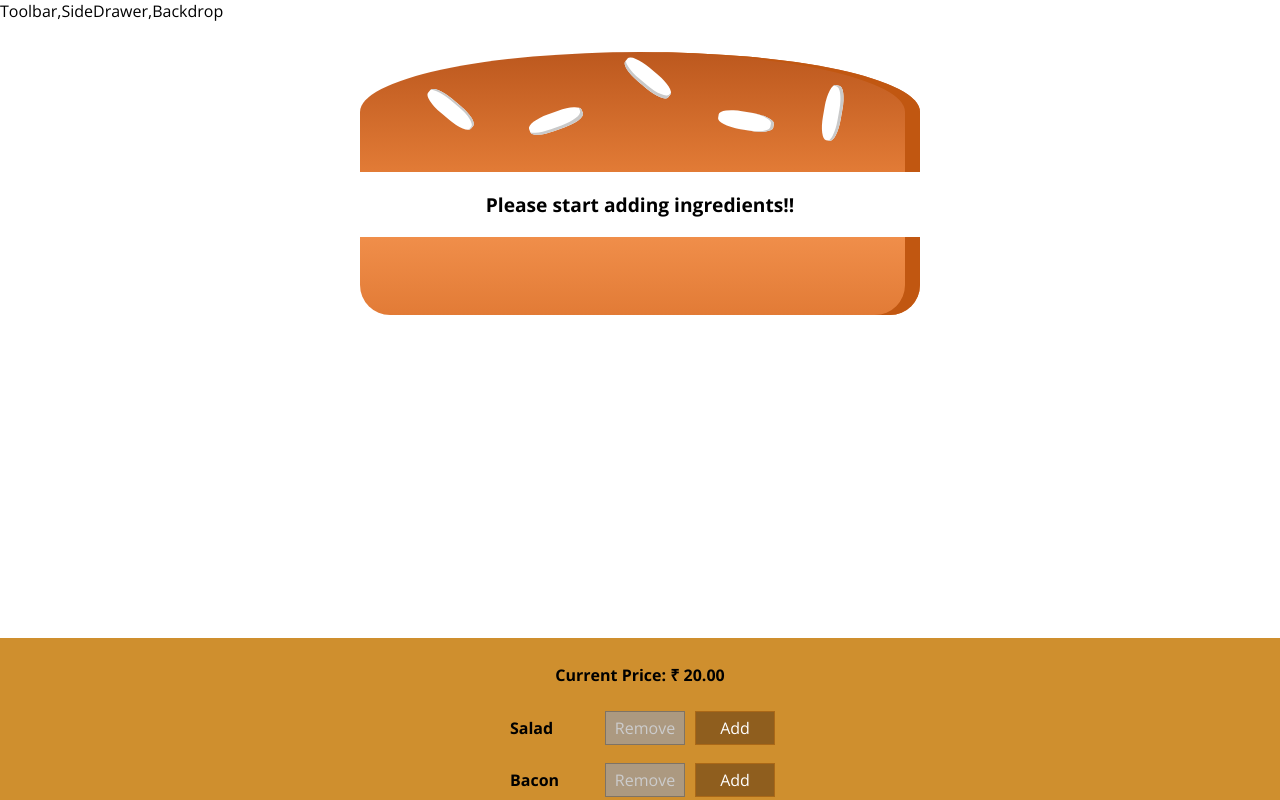
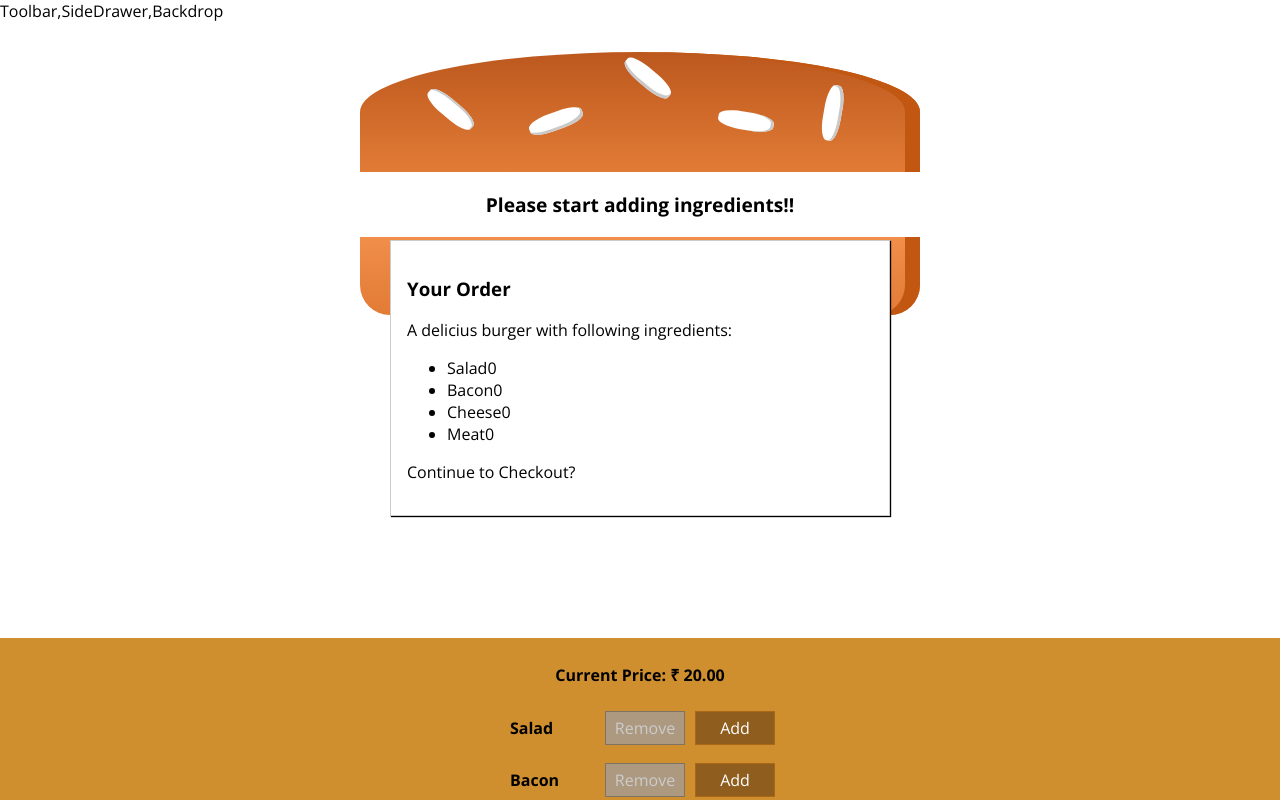
Before and after one commit to SaiChandra2896/Burger-Builder, a React (Create React App) app: page / in a window 1280 px wide. Shown: the top 800 px of the page. Built offline with nearby package versions, Linux system fonts and the light colour scheme.

Commit message:
add ordersummary component

```diff
--- /dev/null
+++ b/src/components/Burger/OrderSummary/OrderSummary.js
@@ -0,0 +1,23 @@
+import React from "react";
+import Aux from "../../../hoc/Aux";
+const orderSummary = props => {
+  const ingredientSummary = Object.keys(props.ingredients).map(igKey => {
+    return (
+      <li key={igKey}>
+        <span style={{ textTransform: "capitalize" }}>{igKey}</span>
+        {props.ingredients[igKey]}
+      </li>
+    );
+  });
+
+  return (
+    <Aux>
+      <h3>Your Order</h3>
+      <p>A delicius burger with following ingredients:</p>
+      <ul>{ingredientSummary}</ul>
+      <p>Continue to Checkout?</p>
+    </Aux>
+  );
+};
+
+export default orderSummary;
--- /dev/null
+++ b/src/components/UI/Modal.js
@@ -0,0 +1,6 @@
+import React from "react";
+import classes from "./Modal.module.css";
+
+const modal = props => <div className={classes.Modal}>{props.children}</div>;
+
+export default modal;
--- /dev/null
+++ b/src/components/UI/Modal.module.css
@@ -0,0 +1,20 @@
+.Modal {
+  position: fixed;
+  z-index: 500;
+  background-color: white;
+  width: 70%;
+  border: 1px solid #ccc;
+  box-shadow: 1px 1px 1px black;
+  padding: 16px;
+  left: 15%;
+  top: 30%;
+  box-sizing: border-box;
+  transition: all 0.3s ease-out;
+}
+
+@media (min-width: 600px) {
+  .Modal {
+    width: 500px;
+    left: calc(50% - 250px);
+  }
+}
--- a/src/containers/BurgerBuilder/BurgerBuilder.js
+++ b/src/containers/BurgerBuilder/BurgerBuilder.js
@@ -2,6 +2,8 @@
 import Aux from "../../hoc/Aux";
 import Burger from "../../components/Burger/Burger";
 import BuildControls from "../../components/Burger/BuildControls/BuildControls";
+import Modal from "../../components/UI/Modal";
+import OrderSummary from "../../components/Burger/OrderSummary/OrderSummary";
 
 const IngredientPrices = {
   salad: 10,
@@ -82,6 +84,9 @@
     console.log(disableinfo);
     return (
       <Aux>
+        <Modal>
+          <OrderSummary ingredients={this.state.ingredients} />
+        </Modal>
         <Burger ingredients={this.state.ingredients} />
         <BuildControls
           ingredientAdd={this.addIngredientHandler}
```
Also changed, not shown: src/components/UI/Backdrop/Backdrop.js (added).
